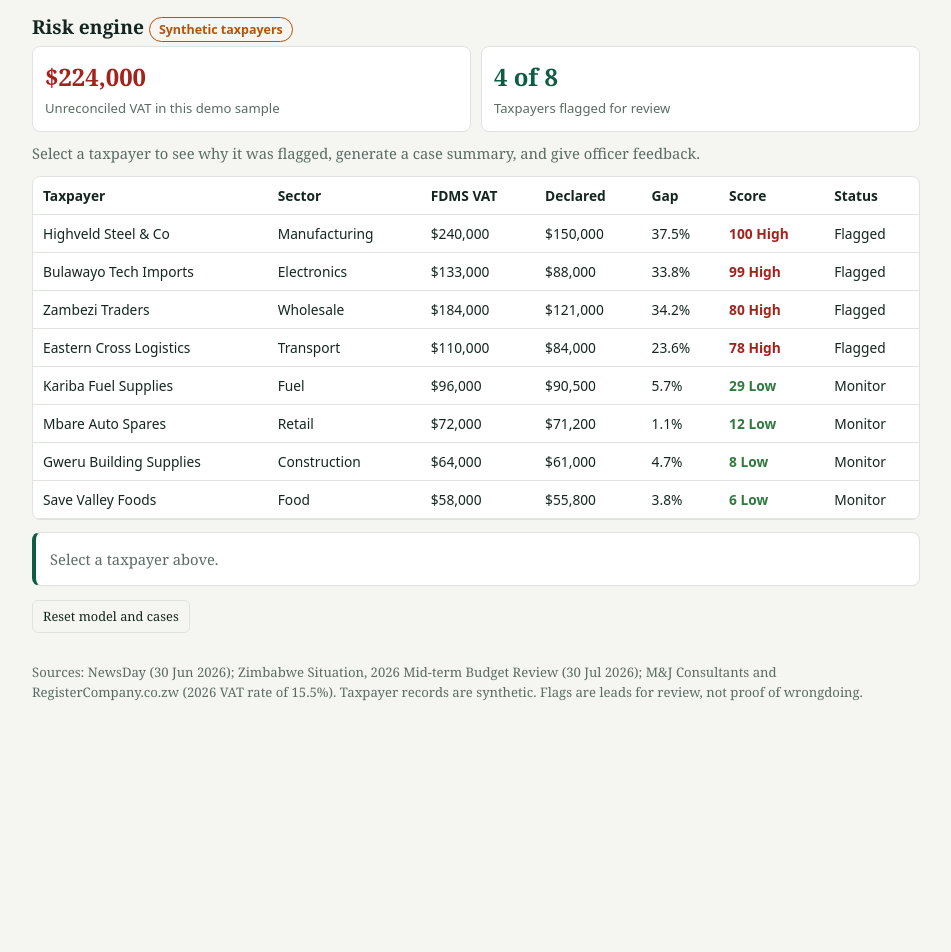
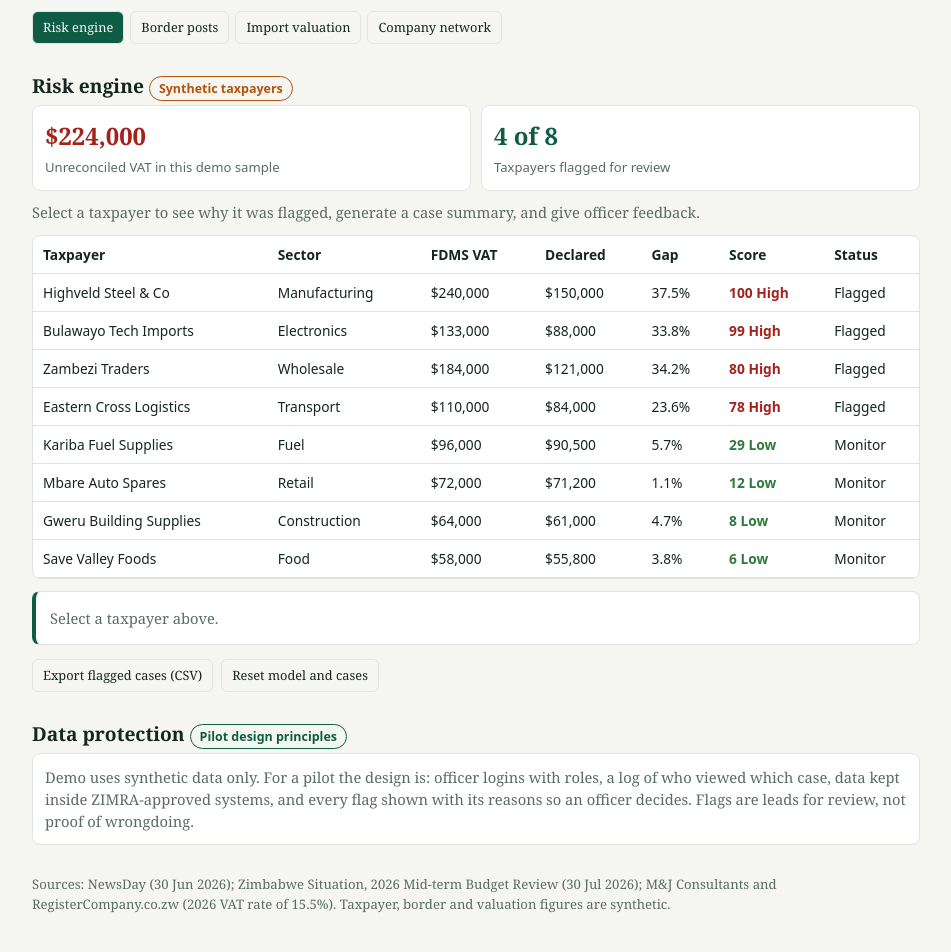
Before and after one commit to takunda-xhex/zimra-app, a Next.js app: page / in a window 1280 px wide. Shown: the part 658-1610 px from the top of the page, without its empty margins (164-1115 px from the left). Before the commit the page ends 1401 px from the top, so only its background shows below. Built offline with nearby package versions, Linux system fonts and the light colour scheme.

Commit message:
Update page.js

```diff
--- a/app/page.js
+++ b/app/page.js
@@ -2,6 +2,9 @@
 import {useState} from "react";
 const D=[["Zambezi Traders","Wholesale",184000,121000,0,1,0,1],["Kariba Fuel Supplies","Fuel",96000,90500,1,0,0,0],["Mbare Auto Spares","Retail",72000,71200,0,0,0,1],["Highveld Steel & Co","Manufacturing",240000,150000,1,1,1,0],["Save Valley Foods","Food",58000,55800,0,0,0,0],["Bulawayo Tech Imports","Electronics",133000,88000,1,1,0,1],["Gweru Building Supplies","Construction",64000,61000,0,0,0,0],["Eastern Cross Logistics","Transport",110000,84000,1,0,1,0]];
 const HEADS=[["VAT",28],["PAYE",17],["Corporate income tax",14],["Excise duty",9],["Customs duty",7],["IMTT",6]];
+const BORDERS=[["Beitbridge",412,71,1.9],["Forbes",188,29,0.62],["Chirundu",233,38,0.84],["Plumtree",141,17,0.31],["Victoria Falls",96,9,0.18]];
+const ITEMS=[["8703","Used passenger vehicles (each)",2800,7400],["8517","Mobile phones (each)",45,140],["2710","Diesel (per litre)",0.62,0.98],["5407","Woven fabric (per metre)",0.9,1.1],["1006","Rice (per kg)",0.48,0.5]];
+const TABS=[["risk","Risk engine"],["border","Border posts"],["value","Import valuation"],["net","Company network"]];
 const STAGES=["Flagged","Assigned","Under audit","Recovered"];
 const N={H:"High",M:"Medium",L:"Low"};
 const COL={H:"var(--bad)",M:"var(--warn)",L:"var(--ok)"};
@@ -20,6 +23,7 @@ function Bar({label,pct,max,text,color}){
   </div>;
 }
 export default function Page(){
+  const [tab,setTab]=useState("risk");
   const [sel,setSel]=useState(null),[txt,setTxt]=useState(""),[busy,setBusy]=useState(false),[err,setErr]=useState("");
   const [w,setW]=useState(W0),[st,setSt]=useState({}),[msg,setMsg]=useState("");
   const rows=D.map((r,i)=>({r,i,c:calc(r,w)})).sort((a,b)=>b.c.s-a.c.s);
@@ -27,6 +31,7 @@ export default function Page(){
   const atRisk=flagged.reduce((a,x)=>a+x.r[2]-x.r[3],0);
   const o=sel!==null?rows.find(x=>x.i===sel):null;
   const status=x=>st[x.i]||(x.c.s>=30?"Flagged":"Monitor");
+  const bDecl=BORDERS.reduce((a,b)=>a+b[1],0),bFlag=BORDERS.reduce((a,b)=>a+b[2],0),bUsd=BORDERS.reduce((a,b)=>a+b[3],0);
   async function ask(o){
     setBusy(true);setErr("");setTxt("");
     try{
@@ -43,7 +48,14 @@ export default function Page(){
     setSt(s=>({...s,[o.i]:yes?"Under audit":"Cleared"}));
     setMsg(yes?"Officer confirmed the risk. Scoring weights for the signals on this case were raised 8%.":"Officer cleared the case. Scoring weights for the signals on this case were lowered 8%.");
   }
+  function exportCsv(){
+    const lines=["Taxpayer,Sector,FDMS VAT,Declared VAT,Gap %,Score,Risk,Status"].concat(flagged.map(x=>['"'+x.r[0]+'"',x.r[1],x.r[2],x.r[3],x.c.g.toFixed(1),x.c.s,N[x.c.l],status(x)].join(",")));
+    const b=new Blob([lines.join("\n")],{type:"text/csv"});
+    const u=URL.createObjectURL(b),a=document.createElement("a");
+    a.href=u;a.download="flagged-cases-synthetic.csv";a.click();URL.revokeObjectURL(u);
+  }
   const chip=(active)=>({padding:"6px 10px",fontSize:".8rem",background:active?"var(--acc)":"transparent",color:active?"var(--bg)":"var(--ink)",border:"1px solid var(--line)"});
+  const money=n=>"$"+n.toLocaleString(undefined,{maximumFractionDigits:2});
   return <main>
     <h1>ZIMRA Revenue Intelligence</h1>
     <p className="s">Prototype AI risk layer across fiscal-device sales (FDMS), VAT returns (TaRMS) and customs data (ASYCUDA).</p>
@@ -60,6 +72,9 @@ export default function Page(){
     <p className="s">Share of total revenue by tax head, 2026 Mid-term Budget Review. VAT is the largest head, so VAT fraud matters most.</p>
     <div className="k">{HEADS.map(h=><Bar key={h[0]} label={h[0]} pct={h[1]} max={30} text={h[1]+"%"}/>)}</div>
 
+    <div style={{display:"flex",gap:6,flexWrap:"wrap",margin:"26px 0 4px"}}>{TABS.map(t=><button key={t[0]} style={chip(tab===t[0])} onClick={()=>setTab(t[0])}>{t[1]}</button>)}</div>
+
+    {tab==="risk"&&<section>
       <h2>Risk engine <span className="tag syn">Synthetic taxpayers</span></h2>
       <div className="grid">
         <div className="k"><b style={{color:"var(--bad)"}}>${atRisk.toLocaleString()}</b><span>Unreconciled VAT in this demo sample</span></div>
@@ -70,7 +85,6 @@ export default function Page(){
         {rows.map(x=><tr key={x.i} className={"r"+(sel===x.i?" sel":"")} onClick={()=>{setSel(x.i);setTxt("");setErr("");setMsg("")}}>
           <td>{x.r[0]}</td><td>{x.r[1]}</td><td>${x.r[2].toLocaleString()}</td><td>${x.r[3].toLocaleString()}</td><td>{x.c.g.toFixed(1)}%</td><td className={"sc "+x.c.l}>{x.c.s} {N[x.c.l]}</td><td>{status(x)}</td></tr>)}
       </tbody></table></div>
-
       <div className="case">{o?<>
         <b>{o.r[0]}: {N[o.c.l]} risk ({o.c.s}/100)</b>
         <div className="s">Why this score (points from each signal):</div>
@@ -85,7 +99,66 @@ export default function Page(){
         <div style={{display:"flex",gap:6,flexWrap:"wrap"}}>{STAGES.map(s=><button key={s} style={chip(status(o)===s)} onClick={()=>setSt({...st,[o.i]:s})}>{s}</button>)}</div>
         {msg&&<p className="s" style={{marginTop:10}}>{msg} Demo only: the model resets when the page reloads.</p>}
         {err&&<p className="out H">{err}</p>}{txt&&<div className="out">{txt}</div>}</>:<span className="s">Select a taxpayer above.</span>}</div>
+      <p className="s" style={{marginTop:14,display:"flex",gap:8,flexWrap:"wrap"}}>
+        <button style={chip(false)} onClick={exportCsv}>Export flagged cases (CSV)</button>
+        <button style={chip(false)} onClick={()=>{setW(W0);setSt({});setMsg("")}}>Reset model and cases</button>
+      </p>
+    </section>}
 
-    <p className="s" style={{marginTop:14}}><button style={{background:"transparent",color:"var(--ink)",border:"1px solid var(--line)",padding:"6px 10px",fontSize:".8rem"}} onClick={()=>{setW(W0);setSt({});setMsg("")}}>Reset model and cases</button></p>
-    <footer>Sources: NewsDay (30 Jun 2026); Zimbabwe Situation, 2026 Mid-term Budget Review (30 Jul 2026); M&amp;J Consultants and RegisterCompany.co.zw (2026 VAT rate of 15.5%). Taxpayer records are synthetic. Flags are leads for review, not proof of wrongdoing.</footer>
+    {tab==="border"&&<section>
+      <h2>Border post risk <span className="tag syn">Synthetic declarations</span></h2>
+      <p className="s">Customs declarations flagged at each post, and the estimated duty and VAT under-declared. Numbers are illustrative.</p>
+      <div className="grid">
+        <div className="k"><b>{bDecl.toLocaleString()}</b><span>Declarations screened</span></div>
+        <div className="k"><b>{bFlag}</b><span>Flagged for review</span></div>
+        <div className="k"><b style={{color:"var(--bad)"}}>US${bUsd.toFixed(2)}m</b><span>Estimated under-declared</span></div>
+      </div>
+      <div className="k" style={{marginTop:10}}>
+        <div className="s" style={{margin:0}}>Share of declarations flagged</div>
+        {BORDERS.map(b=><Bar key={b[0]} label={b[0]} pct={b[2]/b[1]*100} max={20} text={Math.round(b[2]/b[1]*100)+"%"} color="var(--warn)"/>)}
+      </div>
+      <div className="wrap" style={{marginTop:10}}><table><thead><tr><th>Post</th><th>Declarations</th><th>Flagged</th><th>Under-declared (US$m)</th></tr></thead><tbody>
+        {BORDERS.map(b=><tr key={b[0]}><td>{b[0]}</td><td>{b[1]}</td><td>{b[2]}</td><td>{b[3].toFixed(2)}</td></tr>)}
+      </tbody></table></div>
+    </section>}
+
+    {tab==="value"&&<section>
+      <h2>Import valuation check <span className="tag syn">Illustrative benchmarks</span></h2>
+      <p className="s">Compares declared unit values with a benchmark for the same goods. A declared value far below the benchmark can mean under-valuation to cut duty. A live system would use ZIMRA valuation data and full 8-digit HS codes.</p>
+      <div className="wrap"><table><thead><tr><th>HS heading</th><th>Goods</th><th>Declared</th><th>Benchmark</th><th>Gap</th><th>Flag</th></tr></thead><tbody>
+        {ITEMS.map(it=>{const g=(it[3]-it[2])/it[3]*100,l=g>=30?"H":g>=15?"M":"L";return <tr key={it[0]}>
+          <td>{it[0]}</td><td>{it[1]}</td><td>{money(it[2])}</td><td>{money(it[3])}</td><td>{g.toFixed(0)}%</td><td className={"sc "+l}>{l==="L"?"OK":N[l]}</td></tr>})}
+      </tbody></table></div>
+    </section>}
+
+    {tab==="net"&&<section>
+      <h2>Company network <span className="tag syn">Synthetic</span></h2>
+      <p className="s">Firms linked by shared directors or addresses. Two flagged firms share a director, and a third firm registered later shares that director and an address, a pattern officers look for in fake-invoice rings.</p>
+      <div className="k">
+        <svg viewBox="0 0 460 230" width="100%" role="img" aria-label="Network of three firms linked by a shared director and a shared address">
+          <g stroke="var(--mut)" strokeWidth="1.5">
+            <line x1="90" y1="50" x2="230" y2="115"/><line x1="370" y1="50" x2="230" y2="115"/><line x1="230" y1="195" x2="230" y2="115"/>
+            <line x1="90" y1="50" x2="90" y2="190"/><line x1="230" y1="195" x2="90" y2="190"/>
+          </g>
+          <g fill="var(--bad)"><circle cx="90" cy="50" r="10"/><circle cx="370" cy="50" r="10"/></g>
+          <circle cx="230" cy="195" r="10" fill="var(--warn)"/>
+          <g fill="var(--acc)"><circle cx="230" cy="115" r="8"/><circle cx="90" cy="190" r="8"/></g>
+          <g fill="var(--ink)" fontSize="11" fontFamily="system-ui" textAnchor="middle">
+            <text x="90" y="30">{"Highveld Steel & Co"}</text>
+            <text x="370" y="30">Eastern Cross Logistics</text>
+            <text x="230" y="222">Msasa Holdings (new)</text>
+            <text x="230" y="100">Shared director</text>
+            <text x="90" y="212">Shared address</text>
+          </g>
+        </svg>
+        <div className="s" style={{margin:"6px 0 0"}}>Red: flagged firm. Amber: new linked firm. Green: shared director or address.</div>
+      </div>
+    </section>}
+
+    <h2>Data protection <span className="tag real">Pilot design principles</span></h2>
+    <div className="k s" style={{margin:0}}>
+      Demo uses synthetic data only. For a pilot the design is: officer logins with roles, a log of who viewed which case, data kept inside ZIMRA-approved systems, and every flag shown with its reasons so an officer decides. Flags are leads for review, not proof of wrongdoing.
+    </div>
+
+    <footer>Sources: NewsDay (30 Jun 2026); Zimbabwe Situation, 2026 Mid-term Budget Review (30 Jul 2026); M&amp;J Consultants and RegisterCompany.co.zw (2026 VAT rate of 15.5%). Taxpayer, border and valuation figures are synthetic.</footer>
   </main>}
```
Lines whose indentation alone changed are shown as unchanged.
